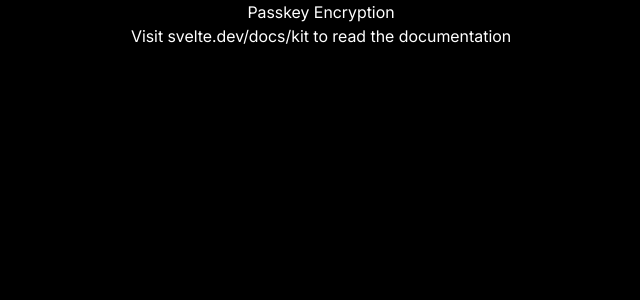
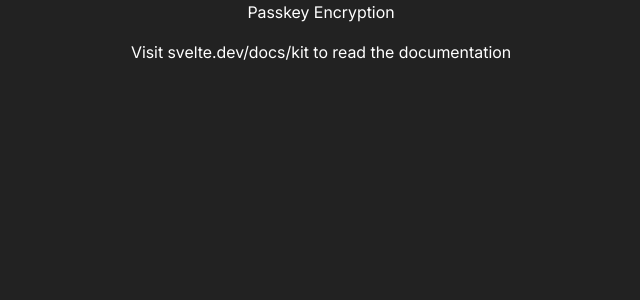
Before and after one commit to berzanorg/passkey-encryption, a SvelteKit app: page / in a window 1280 px wide. Shown: the top 300 px of the page, without its empty margins (319-959 px from the left). Built offline with nearby package versions, Linux system fonts and the light colour scheme.

Commit message:
update style

```diff
--- a/src/app.css
+++ b/src/app.css
@@ -16,9 +16,20 @@
 
 body {
   @apply flex flex-col h-svh;
-  @apply bg-black text-white;
+  @apply bg-[#222222] text-white;
+  touch-action: pan-y;
 }
 
 body > div {
   @apply flex flex-col flex-1 items-center;
+  @apply gap-4;
 }
+
+input {
+  @apply bg-[#181818] h-11 px-3 rounded-md outline-none border border-[#333333] cursor-text;
+}
+
+button {
+  @apply flex items-center justify-center gap-2 font-semibold;
+  @apply bg-[#333333] h-11 px-3 rounded-md cursor-pointer disabled:cursor-text;
+}
--- a/src/routes/+layout.svelte
+++ b/src/routes/+layout.svelte
@@ -6,11 +6,12 @@
   const title = 'Passkey Encryption'
   const description = 'Super secure data encryption using face ID.'
   const url = 'https://passkey-encryption.pages.dev'
-  const themeColor = '#000000'
+  const themeColor = '#222222'
   const colorScheme = 'only dark'
   const keywords = ['passkey', 'encryption', 'decryption', 'prf extension', 'secure']
   const twitter = '@berzanorg'
   const author = 'Berzan'
+  const image = 'preview.webp'
 </script>
 
 <svelte:head>
@@ -33,6 +34,8 @@
   <meta property="og:url" content={url} />
   <meta property="og:title" content={title} />
   <meta property="og:description" content={description} />
+  <meta property="og:image" content="{url}/{image}" />
+  <meta property="twitter:image" content="{url}/{image}" />
 </svelte:head>
 
 {@render children()}
```
